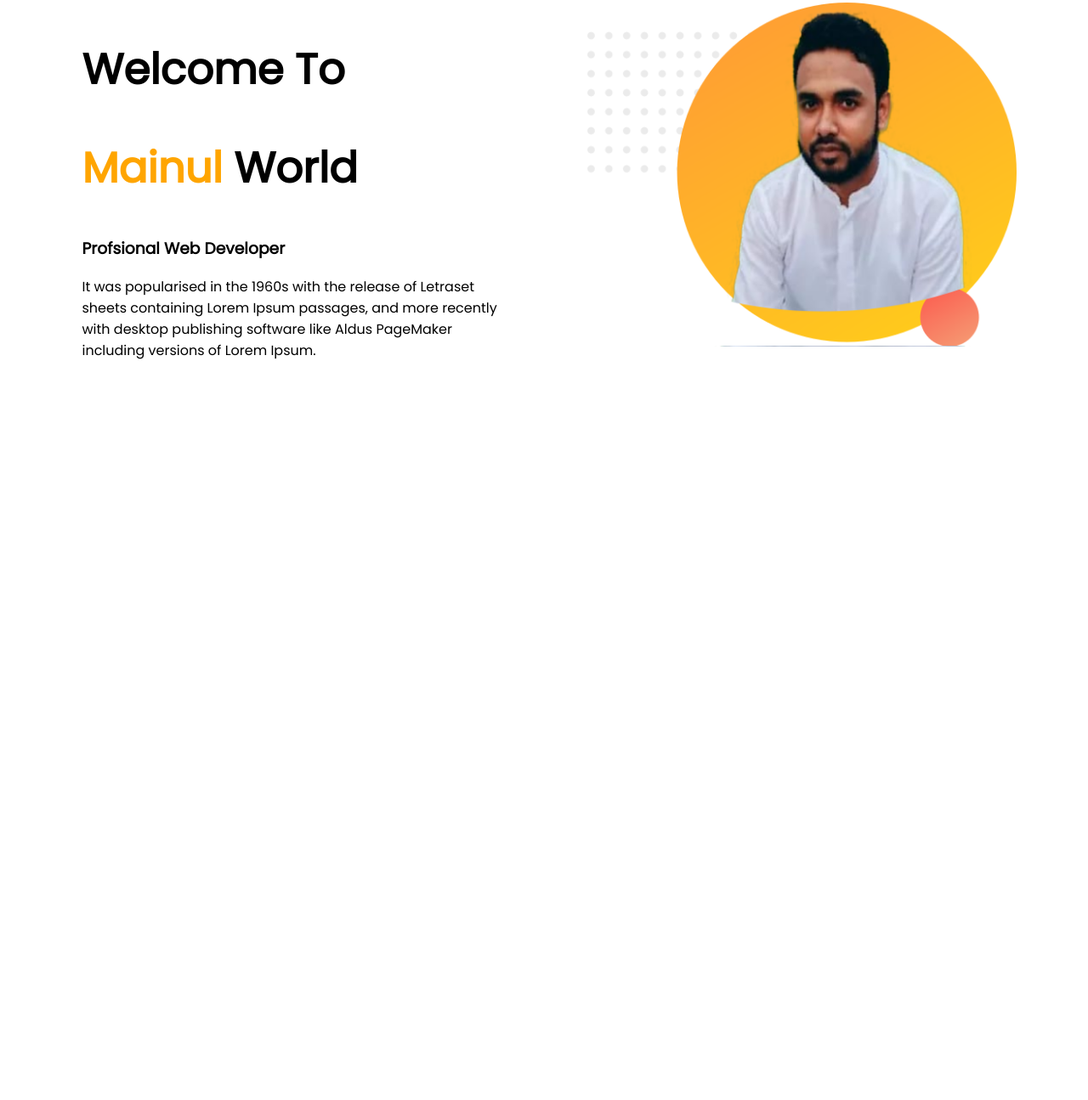
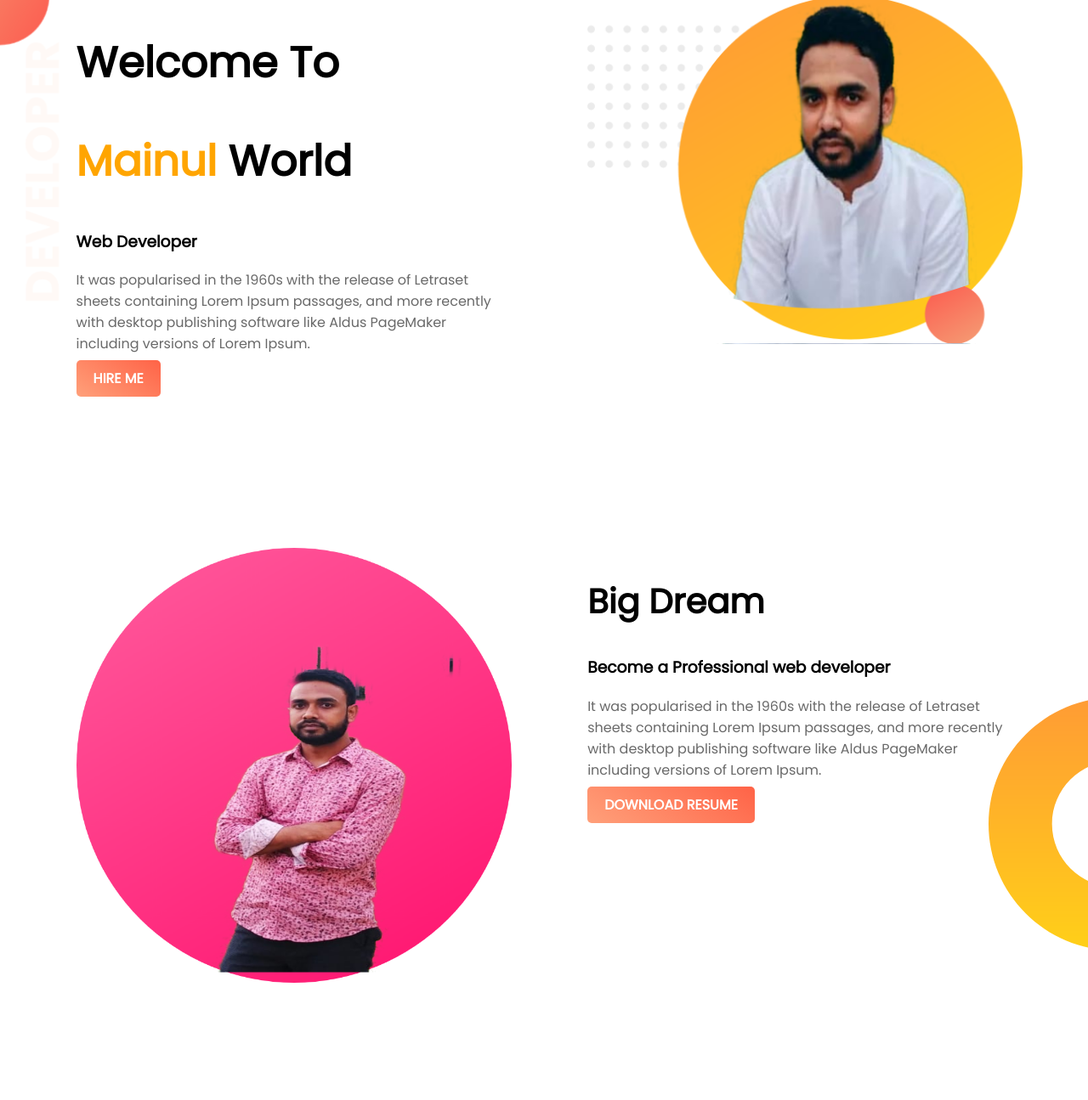
Before and after one commit to MAINULISLAMSOHAG/web-portfolio, a plain HTML site: page index.html in a window 1280 px wide. Shown: the part 5-1300 px from the top of the page at 85% size. Before the commit the page ends 800 px from the top, so only its background shows below. Drawn offline with Linux system fonts and the light colour scheme.

Commit message:
added dream area

```diff
--- a/index.html
+++ b/index.html
@@ -9,16 +9,29 @@
     <link rel="stylesheet" href="style.css">
 </head>
 <body>
-    <section>
+    <section class="top_banner">
         <div class="half_width">
             <h1>Welcome To</h1>
             <h1><span class="name-highlight">Mainul</span> World</h1>
-            <h3>Profsional Web Developer</h3>
+            <h3>Web Developer</h3>
             <p>It was popularised in the 1960s with the release of Letraset sheets containing Lorem Ipsum passages, and more recently with desktop publishing software like Aldus PageMaker including versions of Lorem Ipsum.</p>
+            <a class="link-button" target="_blank" href="https://www.linkedin.com/feed/?trk=homepage-basic_signin-form_submit">HIRE ME</a>
         </div>
         <div class="half_width">
             <img src="images/profile_1.png" alt="">
         </div>
     </section>
+
+    <section class="dream-area">
+        <div class="half_width">
+            <img src="images/profile_2.png" alt="">
+        </div>
+        <div class="half_width">
+            <h2>Big Dream</h2>
+            <h3>Become a Professional web developer</h3>
+            <p>It was popularised in the 1960s with the release of Letraset sheets containing Lorem Ipsum passages, and more recently with desktop publishing software like Aldus PageMaker including versions of Lorem Ipsum.</p>
+            <a class="link-button" target="_blank" href="https://www.linkedin.com/feed/?trk=homepage-basic_signin-form_submit">DOWNLOAD RESUME</a>
+        </div>
+    </section>
 </body>
 </html>
--- a/style.css
+++ b/style.css
@@ -1,9 +1,18 @@
 body {
     font-family: 'Poppins', sans-serif;
+    margin: 0%;
 }
 
 h1 {
     font-size: 50px;
+}
+
+h2 {
+    font-size: 40px;
+}
+
+p {
+    color: dimgrey;
 }
 
 .name-highlight {
@@ -20,3 +29,28 @@ h1 {
 .half_width img {
     width: 100%;
 }
+
+.top_banner {
+    background-image: url(images/top-banner.png);
+    background-repeat: no-repeat;
+}
+
+section {
+    height: 500px;
+    padding-bottom: 150px;
+}
+
+.link-button {
+    text-decoration: none;
+    background-image: linear-gradient(35deg, lightsalmon,tomato);
+    padding: 10px 20px;
+    border-radius: 5px;
+    color: white;
+    font-weight: bold;
+}
+
+.dream-area {
+    background-image: url(images/dream-bg.png);
+    background-repeat: no-repeat;
+    background-position: right;
+}
```
